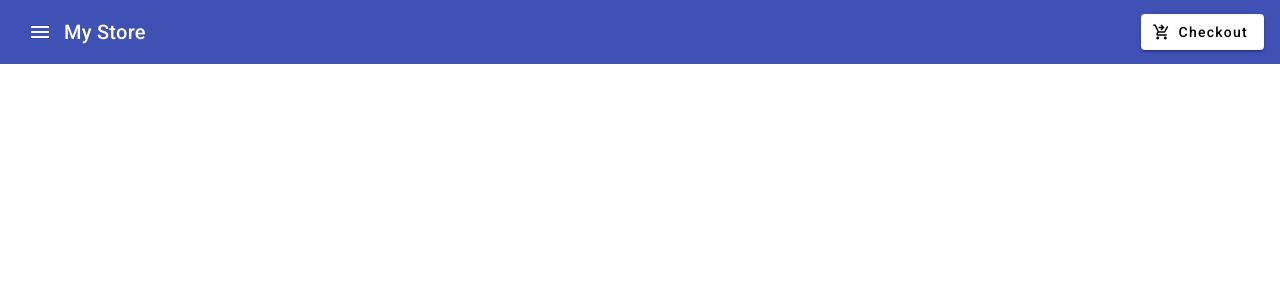
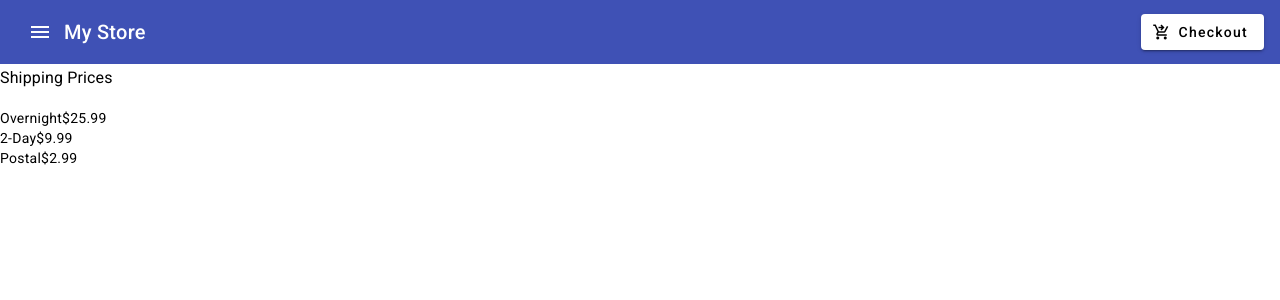
Before and after one commit to giselalanciani/gise-compras, an Angular app: page /shipping in a window 1280 px wide. Before the commit this address led to /. Shown: the top 300 px of the page. Built offline with nearby package versions, Linux system fonts and the light colour scheme.

Commit message:
create shipping components

```diff
--- a/src/app/app-routing.module.ts
+++ b/src/app/app-routing.module.ts
@@ -3,6 +3,7 @@
 import { CartComponent } from './cart-component/cart-component.component';
 import { ProductDetailComponent } from './product-detail/product-detail.component';
 import { ProductListComponent } from './product-list/product-list.component';
+import { ShippingComponent } from './shipping/shipping.component';
 
 const routes: Routes = [
   {
@@ -17,6 +18,8 @@
     path: 'cart',
     component: CartComponent,
   },
+  { path: 'shipping',
+  component: ShippingComponent },
 ];
 
 @NgModule({
--- a/src/app/app.module.ts
+++ b/src/app/app.module.ts
@@ -1,3 +1,4 @@
+import { HttpClientModule } from '@angular/common/http';
 import { NgModule } from '@angular/core';
 import { BrowserModule } from '@angular/platform-browser';
 import { MatIconModule } from '@angular/material/icon';
@@ -10,6 +11,8 @@
 import { MatButtonModule } from '@angular/material/button';
 import { CartComponent } from './cart-component/cart-component.component';
 import { ProductAlertsComponent } from './product-alerts/product-alerts.component';
+import { ShippingComponent } from './shipping/shipping.component';
+
 @NgModule({
   declarations: [
     AppComponent,
@@ -18,9 +21,11 @@
     ProductDetailComponent,
     CartComponent,
     ProductAlertsComponent,
+    ShippingComponent,
   ],
   imports: [
     BrowserModule,
+    HttpClientModule,
     AppRoutingModule,
     MatIconModule,
     MatToolbarModule,
--- a/src/app/cart-component/cart-component.component.html
+++ b/src/app/cart-component/cart-component.component.html
@@ -1,6 +1,9 @@
 <h2>Cart</h2>
 
 <div class="cart-item" *ngFor="let item of items">
+  <p>
+    <a routerLink="/shipping">Shipping Prices</a>
+  </p>
   <span>{{ item.name }}</span>
   <span>{{ item.price | currency }}</span>
 </div>
--- a/src/app/cart.service.ts
+++ b/src/app/cart.service.ts
@@ -1,3 +1,4 @@
+import { HttpClient } from '@angular/common/http';
 import { Injectable } from '@angular/core';
 import { Product } from './products';
 
@@ -6,14 +7,19 @@
 })
 export class CartService {
   items: Product[] = [];
+  getShippingPrices() {
+    return this.http.get<{ type: string; price: number }[]>(
+      '/assets/shipping.json'
+    );
+  }
 
-  constructor() {}
+  constructor(private http: HttpClient) {}
 
   addProduct(product: Product) {
-    this.items.push(product)
+    this.items.push(product);
   }
 
-  getProducts (): Product[] {
+  getProducts(): Product[] {
     return this.items;
   }
 }
--- /dev/null
+++ b/src/app/shipping/shipping.component.html
@@ -0,0 +1,6 @@
+<h3>Shipping Prices</h3>
+
+<div class="shipping-item" *ngFor="let shipping of shippingCosts | async">
+  <span>{{ shipping.type }}</span>
+  <span>{{ shipping.price | currency }}</span>
+</div>
--- /dev/null
+++ b/src/app/shipping/shipping.component.ts
@@ -0,0 +1,17 @@
+import { Component, OnInit } from '@angular/core';
+import { Observable } from 'rxjs';
+import { CartService } from '../cart.service';
+
+@Component({
+  selector: 'app-shipping',
+  templateUrl: './shipping.component.html',
+  styleUrls: ['./shipping.component.scss'],
+})
+export class ShippingComponent implements OnInit {
+  shippingCosts!: Observable<{ type: string; price: number }[]>;
+
+  ngOnInit(): void {
+    this.shippingCosts = this.cartService.getShippingPrices();
+  }
+  constructor(private cartService: CartService) {}
+}
--- /dev/null
+++ b/src/assets/shipping.json
@@ -0,0 +1,14 @@
+[
+  {
+    "type": "Overnight",
+    "price": 25.99
+  },
+  {
+    "type": "2-Day",
+    "price": 9.99
+  },
+  {
+    "type": "Postal",
+    "price": 2.99
+  }
+]
```
Also changed, not shown: src/app/shipping/shipping.component.scss (added), 1 other file (tests, documents, lock files or other folders).
